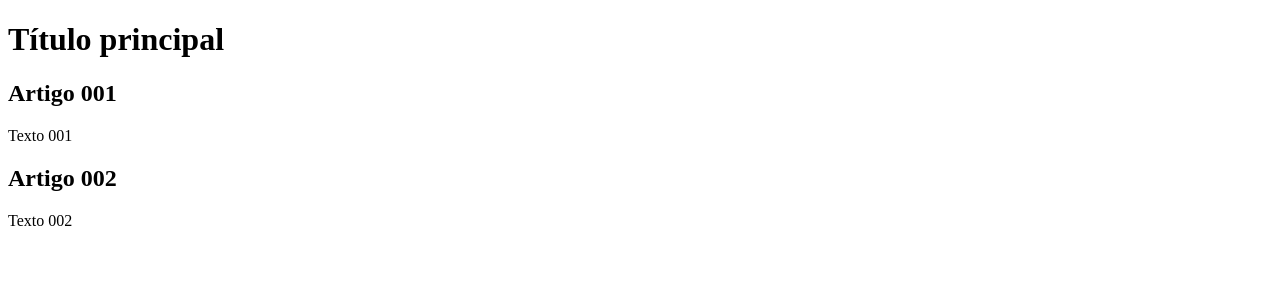
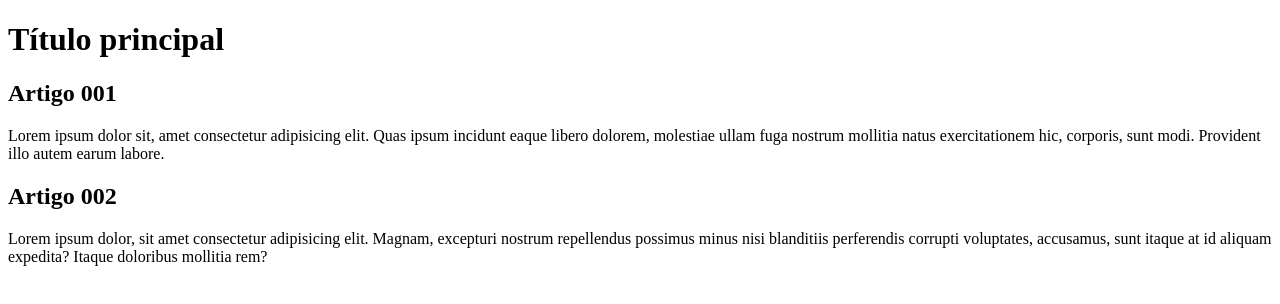
Before and after one commit to Joaofg09/Projeto-site, a plain HTML site: page index.html in a window 1280 px wide. Drawn offline with Linux system fonts and the light colour scheme.

Commit message:
Update index.html

```diff
--- a/index.html
+++ b/index.html
@@ -12,11 +12,11 @@
         </header>
         <article>
             <h2>Artigo 001</h2>
-            <p>Texto 001</p>
+            <p>Lorem ipsum dolor sit, amet consectetur adipisicing elit. Quas ipsum incidunt eaque libero dolorem, molestiae ullam fuga nostrum mollitia natus exercitationem hic, corporis, sunt modi. Provident illo autem earum labore.</p>
         </article>
         <article>
             <h2>Artigo 002</h2>
-            <p>Texto 002</p>
+            <p>Lorem ipsum dolor, sit amet consectetur adipisicing elit. Magnam, excepturi nostrum repellendus possimus minus nisi blanditiis perferendis corrupti voluptates, accusamus, sunt itaque at id aliquam expedita? Itaque doloribus mollitia rem?</p>
         </article>
     </main>
 </body>
```
